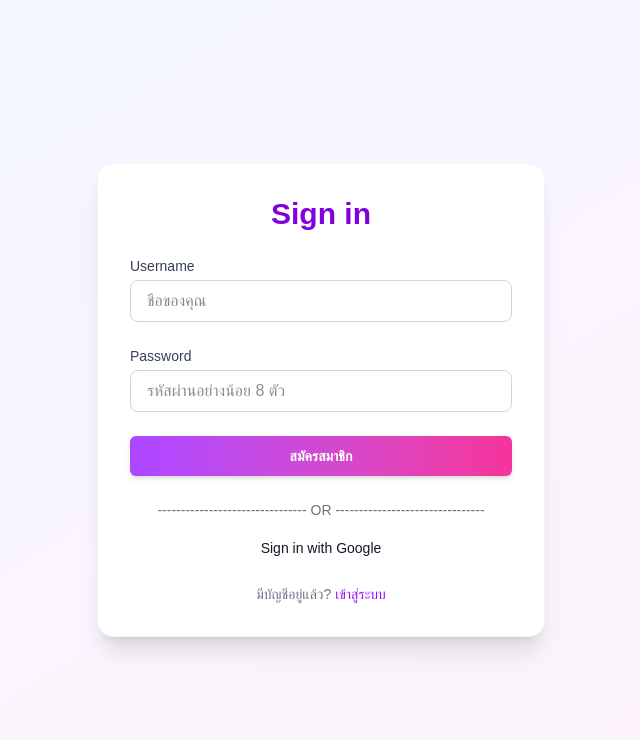
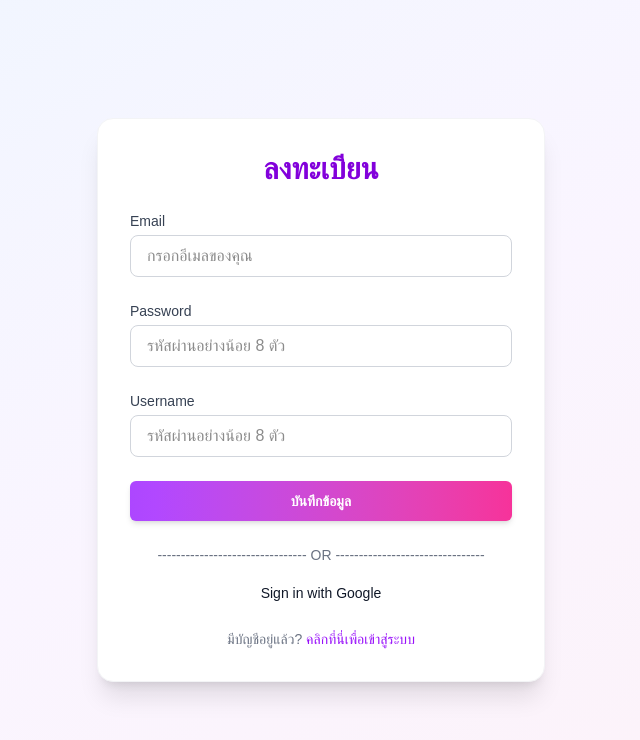
Before and after one commit to Sekiuu/ladbang-hub, a Next.js app in the folder client/: page /signin in a window 1280 px wide. Shown: the top 740 px of the page, without its empty margins (319-959 px from the left). Built offline with nearby package versions, Linux system fonts and the light colour scheme; no server answers.

Commit message:
update sign in

```diff
--- a/client/app/signin/page.tsx
+++ b/client/app/signin/page.tsx
@@ -5,10 +5,12 @@ import { useRouter, useSearchParams } from "next/navigation";
 import ButtonUI from "../components/ui/Button";
 import { signIn, useSession } from "next-auth/react";
 import Link from "next/link";
+import { api } from "../api";
 
 
 export default function Page() {
-  const [name, setName] = useState("");
+  const id = "";
+  const [username, setUsername] = useState("");
   const [email, setEmail] = useState("");
   const [password, setPassword] = useState("");
   const [isLoading, setIsLoading] = useState(false);
@@ -25,21 +27,23 @@ export default function Page() {
     setIsLoading(true);
     setError(null);
     try {
-      // frontend-only scaffold: save the email so Login can prefill.
-      // Real signup should call your backend API here.
-      try {
-        localStorage.setItem("savedEmail", email);
-      } catch (e) {
-        // ignore storage errors in non-browser environments
+      // Send data to backend API
+      const response = await api.post("/users", {
+        id,
+        username,
+        email,
+        password
+      });
+
+      if (!response?.success) {
+        setError(response?.message || "เกิดข้อผิดพลาดในการบันทึกข้อมูล");
+        return;
       }
-      // If user came from Google OAuth, send them to home; otherwise to login
-      if (from === "google") {
-        router.push("/");
-      } else {
-        router.push("/login");
-      }
+
+      // ถ้าสำเร็จ redirect ไปหน้า login
+      router.push("/login");
     } catch (err) {
-      setError("เกิดข้อผิดพลาดขณะสมัครสมาชิก");
+      setError("เกิดข้อผิดพลาดในการบันทึกข้อมูล");
     } finally {
       setIsLoading(false);
     }
@@ -50,7 +54,6 @@ export default function Page() {
     try {
       if (from === "google" && session) {
         const u = (session as any)?.user ?? (session as any);
-        if (u?.name) setName(u.name);
         if (u?.email) setEmail(u.email);
       }
     } catch (e) {
@@ -62,12 +65,20 @@ export default function Page() {
     <div className="min-h-screen flex items-center justify-center bg-gradient-to-br from-blue-50 via-purple-50 to-pink-50">
       <div className="w-full max-w-md p-8 bg-white rounded-2xl shadow-xl border border-gray-100">
         <form onSubmit={handleSubmit} className="space-y-6">
-          <h2 className="text-3xl font-bold text-center text-purple-700 mb-6">Sign in</h2>
+          <h2 className="text-3xl font-bold text-center text-purple-700 mb-6">ลงทะเบียน</h2>
           {error && <p className="text-red-500 text-center">{error}</p>}
 
           <div>
-            <label htmlFor="username" className="block text-sm font-medium text-gray-700 mb-1">Username</label>
-            <input id="username" value={name} onChange={(e) => setName(e.target.value)} required className="w-full px-4 py-2 border border-gray-300 rounded-lg focus:outline-none focus:ring-2 focus:ring-purple-400" placeholder="ชื่อของคุณ" />
+            <label htmlFor="email" className="block text-sm font-medium text-gray-700 mb-1">Email</label>
+            <input
+              id="email"
+              type="email"
+              value={email}
+              onChange={(e) => setEmail(e.target.value)}
+              required
+              className="w-full px-4 py-2 border border-gray-300 rounded-lg focus:outline-none focus:ring-2 focus:ring-purple-400"
+              placeholder="กรอกอีเมลของคุณ"
+            />
           </div>
 
           <div>
@@ -75,8 +86,13 @@ export default function Page() {
             <input id="password" type="password" value={password} onChange={(e) => setPassword(e.target.value)} required className="w-full px-4 py-2 border border-gray-300 rounded-lg focus:outline-none focus:ring-2 focus:ring-purple-400" placeholder="รหัสผ่านอย่างน้อย 8 ตัว" />
           </div>
 
+          <div>
+            <label htmlFor="username" className="block text-sm font-medium text-gray-700 mb-1">Username</label>
+            <input id="username" type="username" value={username} onChange={(e) => setUsername(e.target.value)} required className="w-full px-4 py-2 border border-gray-300 rounded-lg focus:outline-none focus:ring-2 focus:ring-purple-400" placeholder="รหัสผ่านอย่างน้อย 8 ตัว" />
+          </div>
+
           <ButtonUI type="submit" disabled={isLoading} className="w-full py-2 bg-gradient-to-r from-purple-500 to-pink-500 text-white font-semibold rounded-lg shadow-md hover:from-purple-600 hover:to-pink-600 transition">
-            {isLoading ? "กำลังสมัคร..." : "สมัครสมาชิก"}
+            {isLoading ? "กำลังบันทึกข้อมูล..." : "บันทึกข้อมูล"}
           </ButtonUI>
 
           <div className="text-center text-sm text-gray-500 ">
@@ -89,7 +105,7 @@ export default function Page() {
         </form>
         <div className="text-center text-sm text-gray-500 mt-4">
           มีบัญชีอยู่แล้ว? {" "}
-          <Link href="/login" className="text-purple-600 hover:underline">เข้าสู่ระบบ</Link>
+          <Link href="/login" className="text-purple-600 hover:underline">คลิกที่นี่เพื่อเข้าสู่ระบบ</Link>
         </div>
       </div>
     </div>
```
